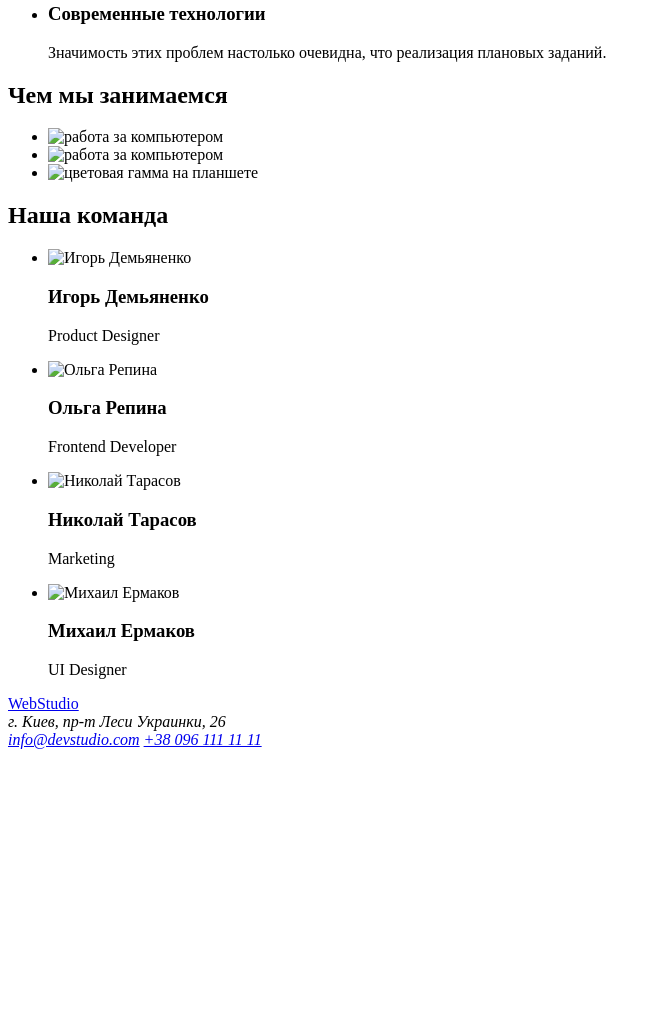
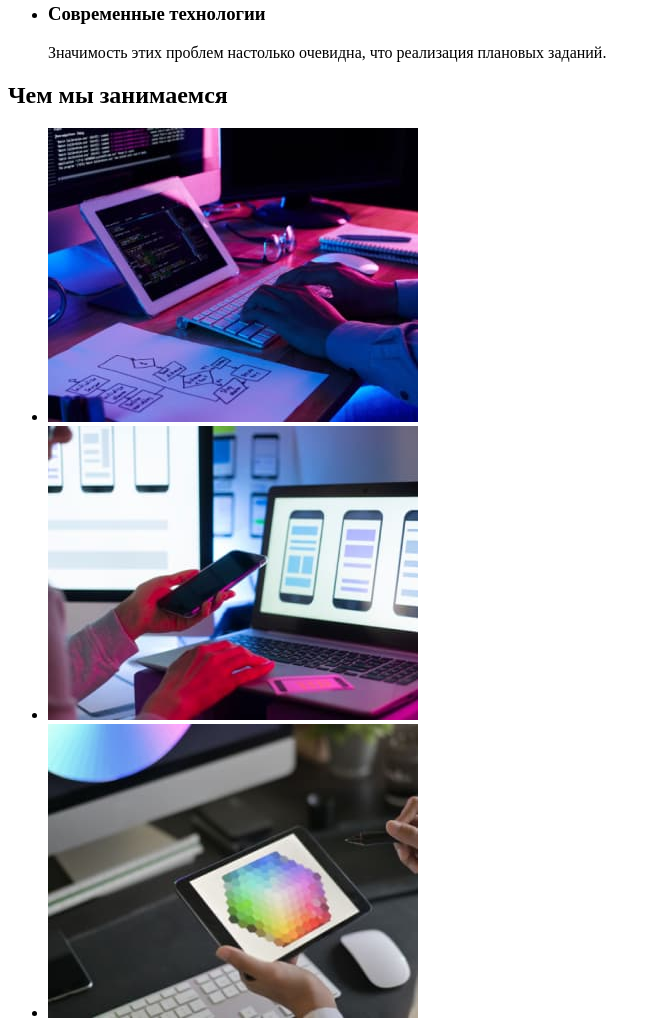
Before and after one commit to AndriiRohatyn/goit-markup-hw-01, a plain HTML site: page index.html in a window 1280 px wide. Shown: the part 532-1553 px from the top of the page, without its empty margins (0-661 px from the left). Before the commit the page ends 1289 px from the top, so only its background shows below. Drawn offline with Linux system fonts and the light colour scheme; the site is published under a folder, as on GitHub Pages, so addresses that start at the root find nothing.

Commit message:
commit
добавив крапки в картинках

```diff
--- a/index.html
+++ b/index.html
@@ -53,9 +53,9 @@
     <section>
       <h2>Чем мы занимаемся</h2>
       <ul>
-        <li> <img src="/images/box1_img.jpg" alt="работа за компьютером" width="370"></li>
-        <li> <img src="/images/box2_img.jpg" alt="работа за компьютером" width="370"></li>
-        <li> <img src="/images/box3_img.jpg" alt="цветовая гамма на планшете" width="370"></li>
+        <li> <img src="./images/box1_img.jpg" alt="работа за компьютером" width="370"></li>
+        <li> <img src="./images/box2_img.jpg" alt="работа за компьютером" width="370"></li>
+        <li> <img src="./images/box3_img.jpg" alt="цветовая гамма на планшете" width="370"></li>
       </ul>
     </section>
     <!--Наша команда-->
@@ -63,22 +63,22 @@
       <h2>Наша команда</h2>
       <ul>
         <li>
-          <img src="/images/tc1_img.jpg" alt="Игорь Демьяненко" width="270">
+          <img src="./images/tc1_img.jpg" alt="Игорь Демьяненко" width="270">
           <h3>Игорь Демьяненко</h3>
           <p lang="en">Product Designer</p>
         </li>
         <li>
-          <img src="/images/tc2_img.jpg" alt="Ольга Репина" width="270">
+          <img src="./images/tc2_img.jpg" alt="Ольга Репина" width="270">
           <h3>Ольга Репина</h3>
           <p lang="en">Frontend Developer</p>
         </li>
         <li>
-          <img src="/images/tc3_img.jpg" alt="Николай Тарасов" width="270">
+          <img src="./images/tc3_img.jpg" alt="Николай Тарасов" width="270">
           <h3>Николай Тарасов</h3>
           <p lang="en">Marketing</p>
         </li>
         <li>
-          <img src="/images/tc4_img.jpg" alt="Михаил Ермаков" width="270">
+          <img src="./images/tc4_img.jpg" alt="Михаил Ермаков" width="270">
           <h3>Михаил Ермаков</h3>
           <p lang="en">UI Designer</p>
         </li>
```
